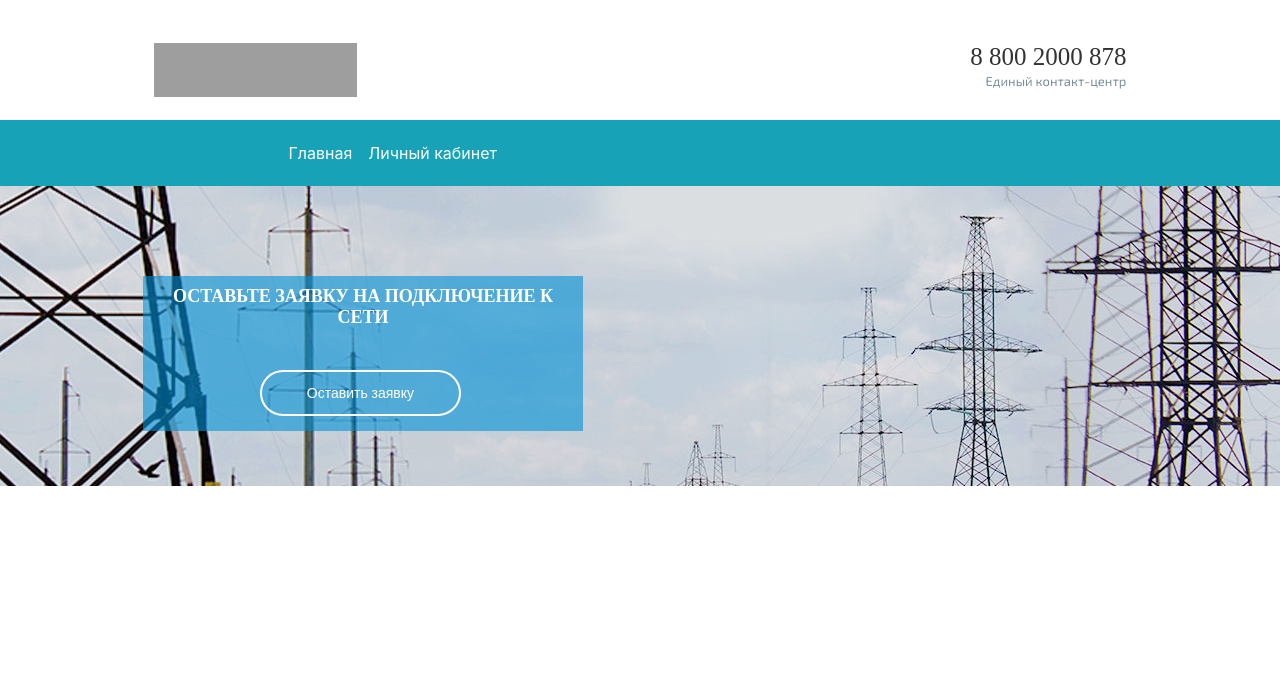
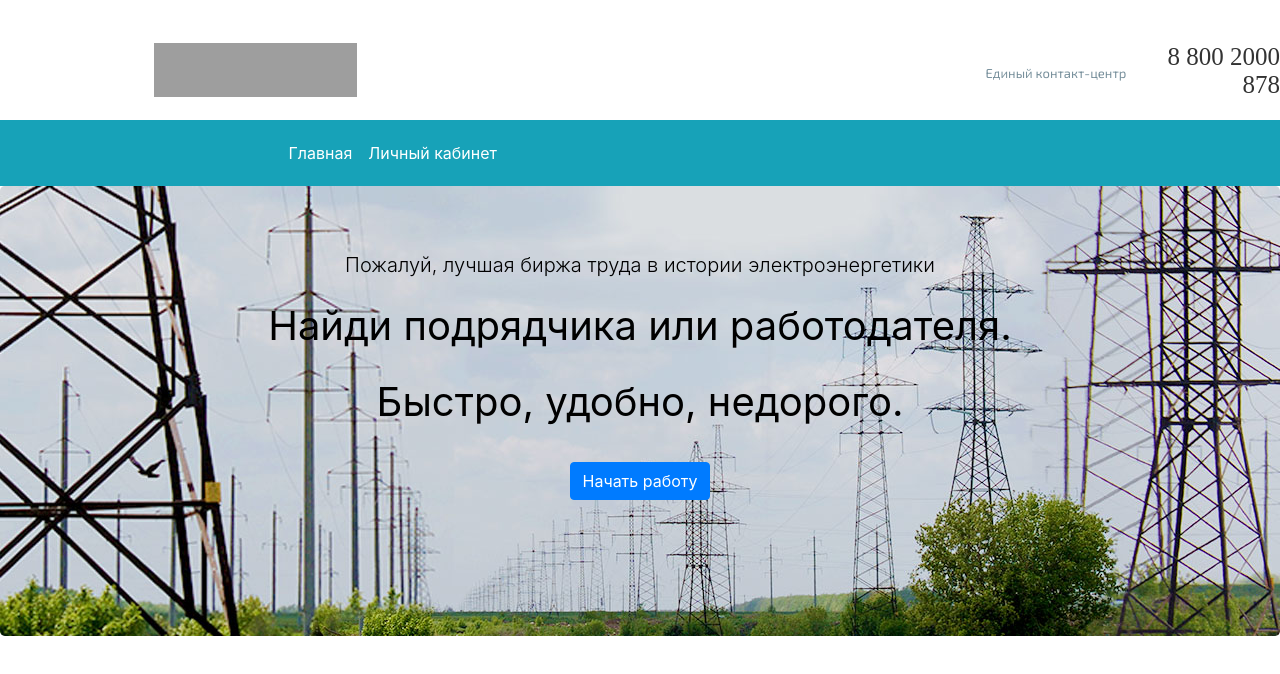
Before and after one commit to HiGal/DigitalSuperHero, a Vue app in the folder frontend/: page / in a window 1280 px wide. Shown: the top 674 px of the page. Built offline with nearby package versions, Linux system fonts and the light colour scheme; grey boxes are pictures that could not be loaded; what vue-kanban would draw is missing.

Commit message:
changes in marketplace

```diff
--- a/frontend/src/App.vue
+++ b/frontend/src/App.vue
@@ -15,7 +15,7 @@
             </div>
         </div>
 
-        <b-navbar toggleable="lg" type="dark" variant="info">
+        <b-navbar toggleable="lg" type="dark" variant="info" class="my-navbar">
             <div class="container navigation" style="min-height: 50px;">
                 <b-navbar-toggle target="nav-collapse"></b-navbar-toggle>
                 <b-collapse id="nav-collapse" is-nav>
--- a/frontend/src/assets/css/style.css
+++ b/frontend/src/assets/css/style.css
@@ -29,12 +29,6 @@
     color: black;
     font-size: 25px;
 }
-.dropdown{
-    margin-top: 0%;
-    margin-bottom: 0%;
-    margin-right: 0%;
-    margin-left: fill;
-}
 .header-top {
 
     max-height: 120px;
@@ -58,6 +52,7 @@
 #telephone {
     font: normal 25px 'Exo 2 Semi Bold';
     color: #333;
+    position: fixed;
 }
 
 .container {
@@ -90,11 +85,13 @@
     min-height: 300px;
     object-fit: cover;
 }
-
 .jumbotron {
-    margin-top: 10px;
-    background: url("../content.jpg");
-    color: white;
+    background-image: url("../content.jpg");
+    background-size: cover;
+    height: 450px;
+    color: black;
+    text-align: center;
+    font-size: 40px;
 }
 
 span.flash-txt {
--- a/frontend/src/views/Home.vue
+++ b/frontend/src/views/Home.vue
@@ -1,15 +1,10 @@
 <template>
-    <div class="home">
-        <div class="item">
-            <span class="flash-txt">
-                <span class="container">
-                    <span class="flash-back">
-                        <strong>Оставьте заявку на подключение к сети</strong>
-                        <a href="/profile">Оставить заявку</a>
-                    </span>
-                </span>
-            </span>
-        </div>
+    <div>
+        <b-jumbotron lead="Пожалуй, лучшая биржа труда в истории электроэнергетики">
+            <p>Найди подрядчика или работодателя.</p>
+            <p>Быстро, удобно, недорого.</p>
+            <b-button variant="primary" href="/profile">Начать работу</b-button>
+        </b-jumbotron>
     </div>
 
 </template>
@@ -19,8 +14,7 @@
     export default {
         name: "home",
         components: {},
-        created: function() {
-
+        created: function () {
         }
     };
 </script>
--- a/frontend/src/views/MarketPlace.vue
+++ b/frontend/src/views/MarketPlace.vue
@@ -59,15 +59,21 @@
                     <ul>
                         <div class="idBtn" hidden>{{row.item.id}}</div>
                         <h6>{{row.item.info}}</h6>
-                        <h6>Полное ТУ: <a href="https://drive.google.com/uc?export=download&id=1WQNuiQjtQG_YY2QBn6geF-Xfl9OaTQ8m">Файл</a></h6>
-                        <h6>Контактная информация:</h6>
+                        <h6>Полное ТУ: <a
+                                href="https://drive.google.com/uc?export=download&id=1WQNuiQjtQG_YY2QBn6geF-Xfl9OaTQ8m">Скачать файл</a>
+                        </h6>
+                        <h6>Контактная информация заказчика:</h6>
                         <p>• {{row.item.name}}</p>
                         <p>• Номер телефона: {{row.item.phone}}</p>
                         <p>• E-mail: {{row.item.email}}</p>
 
-                        <b-button class="btn-primary btn-info" @click="popUp">
-                            Откликнуться на заявку
-                        </b-button>
+                        <b-button v-b-modal.modal-1>Откликнуться на заявку</b-button>
+                        <b-modal id="modal-1" title="Выполнить заявку">
+                            <p>Пожалуйста, укажите стоимость Ваших услуг:</p>
+                            <input type="text" class="text1"/>
+                            <p>Укажите примерное время выполнения работы:</p>
+                            <input type="text" class="text2"/>
+                        </b-modal>
                     </ul>
                 </b-card>
             </template>
@@ -173,6 +179,9 @@
                     })
             }
         },
+        created: function () {
+            this.getRequests();
+        },
         methods: {
             info(item, index, button) {
                 this.modalInfo.title = `Row index: ${index}`;
@@ -188,22 +197,27 @@
                 this.totalRows = filteredItems.length;
                 this.currentPage = 1
             },
-            popUp(e) {
+            /*popUp(e) {
                 //$(document).ready(function(){});
                 var element = e.target.parentElement.getElementsByTagName('div')[0];
                 var id = element.innerText;
                 var data = NaN;
-                // for (let i = 0; i < items.length; i++) {
-                //     if (items[i]['id'] == id) {
-                //         data = items[i];
-                //         break;
-                //     }
-                // }
-                // <a href="#details" class="btn btn-primary btn-lg" data-toggle="modal">Show details</a>
-                //
-                // <div class="modal" id="details" tabindex="-1" role="dialog" aria-labelledby="expansion"
-
-                $('#myModal').modal('show');
+                //$('#myModal').modal('show');
+            },*/
+            getRequests: function () {
+                const AXIOS = axios.create({
+                    baseURL: "http://10.20.35.154:5000",
+                    headers: {
+                        Authorization: "JWT " + localStorage.getItem("role"),
+                        "Content-Type": "application/json; charset=UTF-8",
+                        "Access-Control-Allow-Origin": "*"
+                    }
+                });
+                AXIOS.get("/marketplace").then(response => {
+                    this.items = response.data;
+                    this.totalRows = this.items.length;
+                    console.log(this.items)
+                });
             }
         }
     }
```
